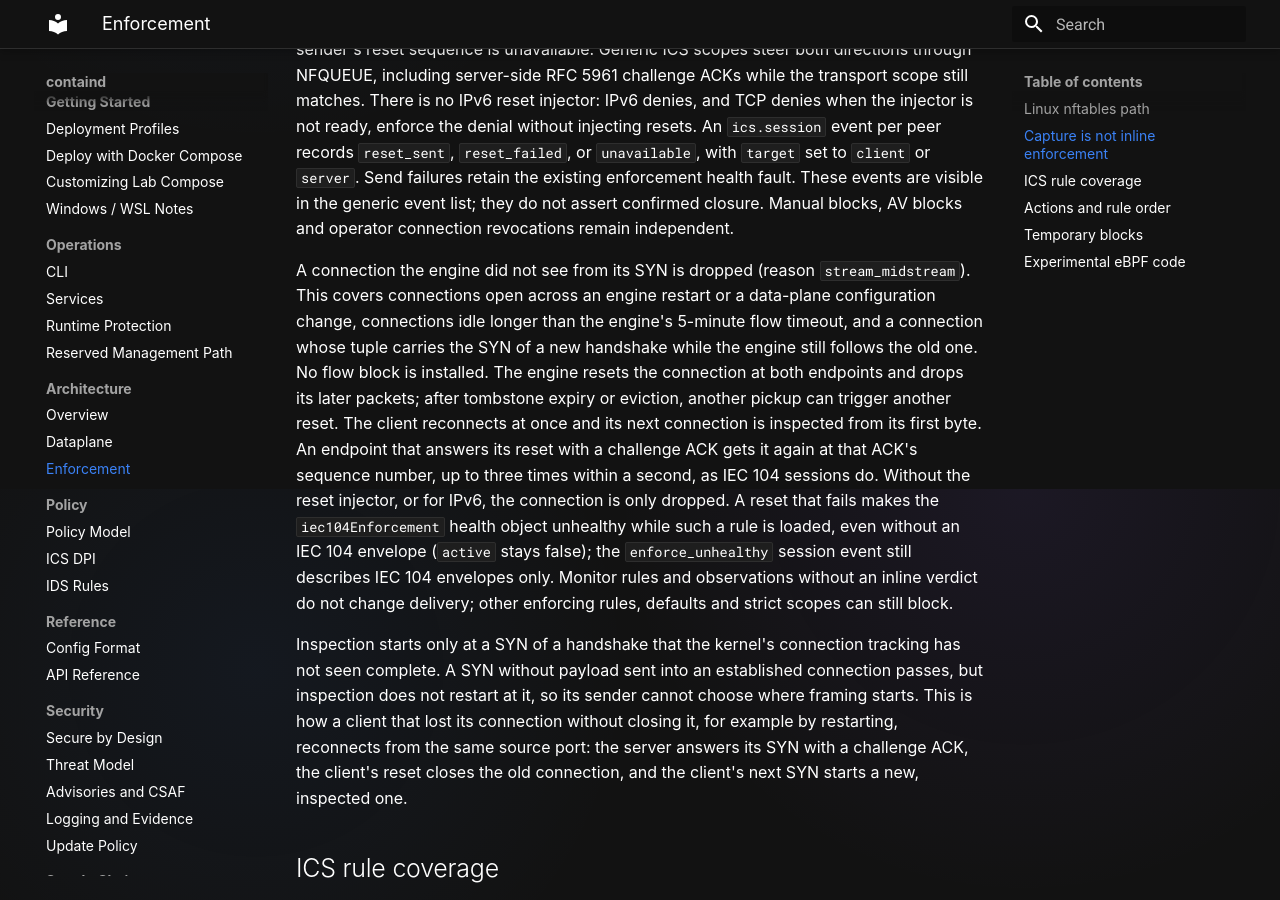
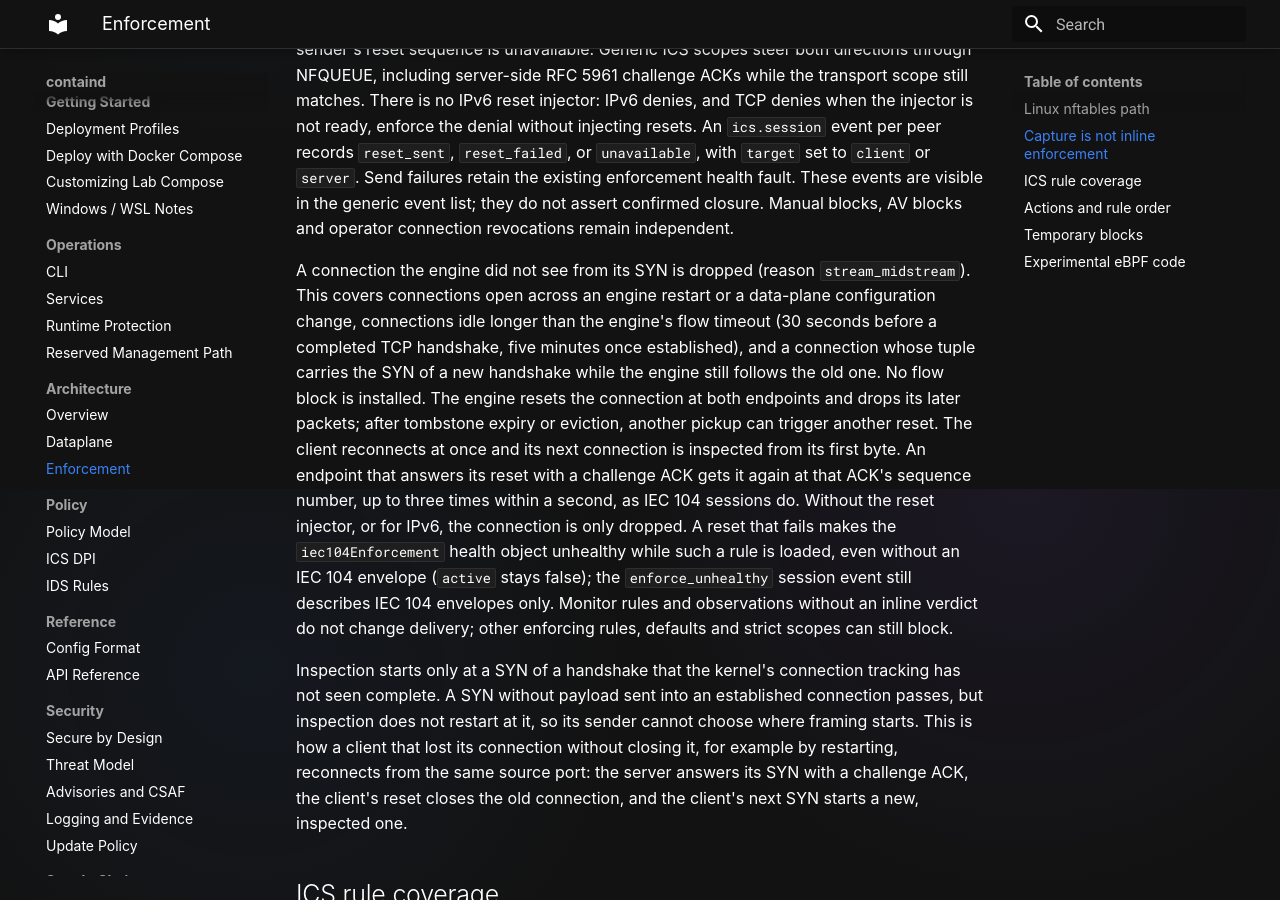
Before and after one commit to tonylturner/containd, an MkDocs documentation site: the page built from docs/mkdocs/dataplane-enforcement.md, in a window 1280 px wide and 900 px high, scrolled down 4011 px. Built offline with MkDocs 1.6.1 and Material for MkDocs 9.7.7, drawn with Linux system fonts in a browser that asks for light colours.

Commit message:
Describe the unestablished flow timeout in enforcement docs

```diff
--- a/docs/mkdocs/dataplane-enforcement.md
+++ b/docs/mkdocs/dataplane-enforcement.md
@@ -193,7 +193,8 @@ and operator connection revocations remain independent.
 A connection the engine did not see from its SYN is dropped (reason
 `stream_midstream`). This covers connections open across an engine restart or
 a data-plane configuration change, connections idle longer than the engine's
-5-minute flow timeout, and a connection whose tuple carries the SYN of a new
+flow timeout (30 seconds before a completed TCP handshake, five minutes once
+established), and a connection whose tuple carries the SYN of a new
 handshake while the engine still follows the old one. No flow block is
 installed. The engine resets the connection at both endpoints and drops its
 later packets; after tombstone expiry or eviction, another pickup can trigger
```
